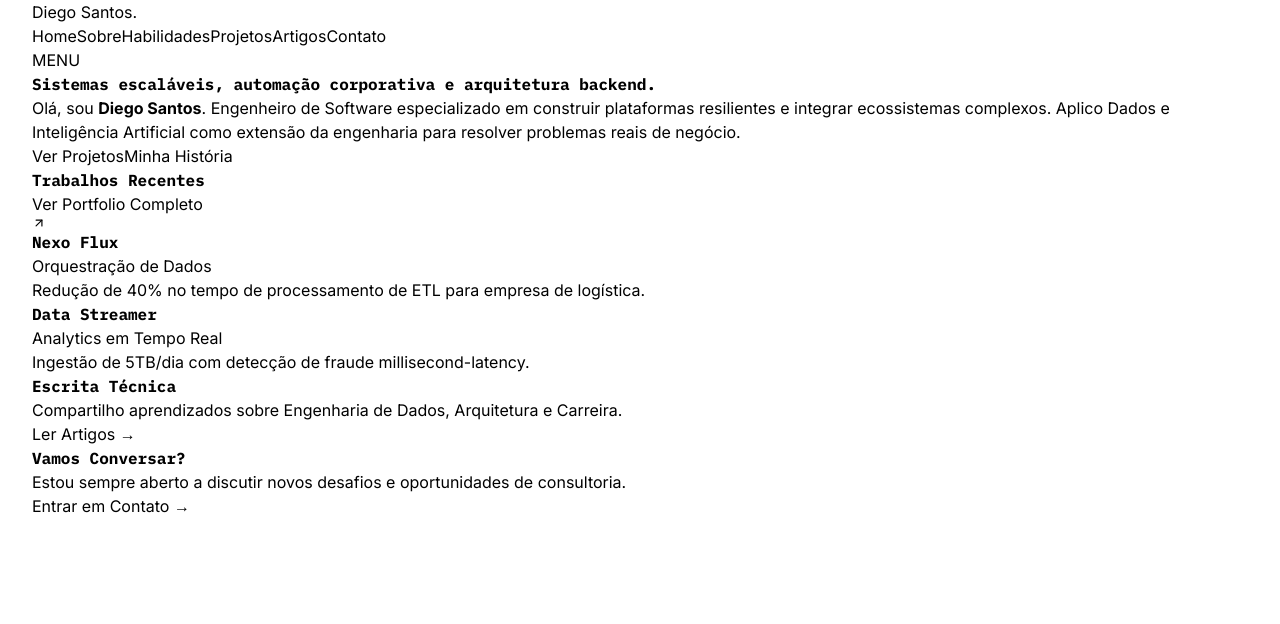
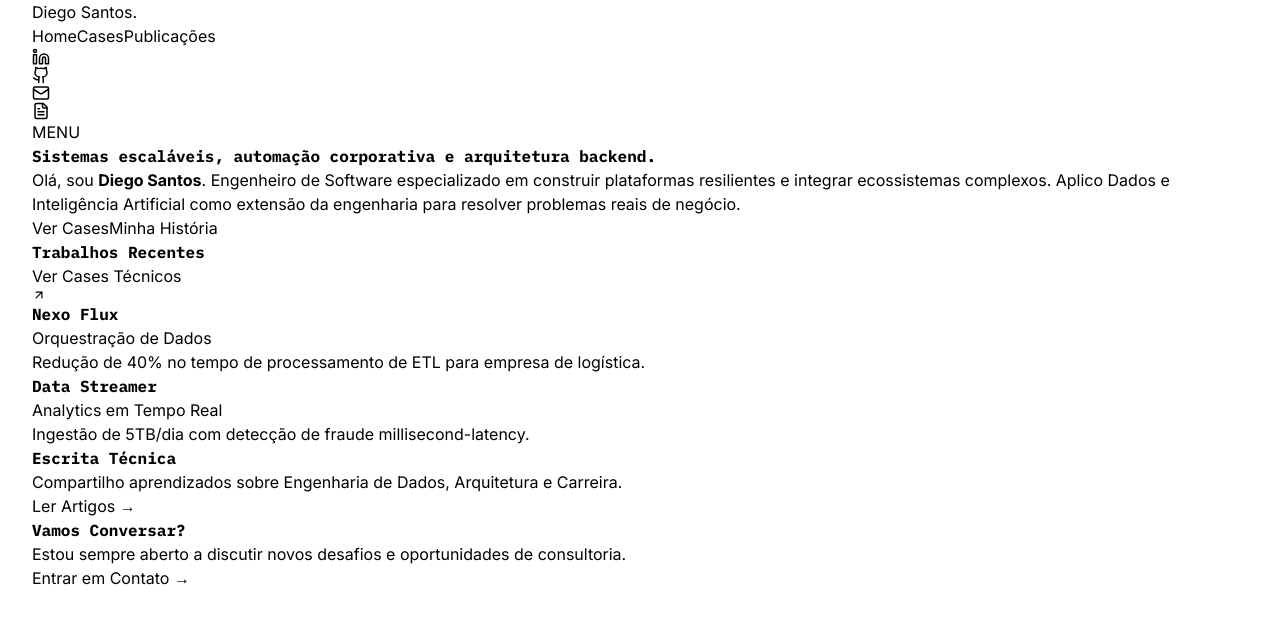
Before and after one commit to diegosantos-ai/diego-santos-portfolio, a React (Vite) app in the folder client/: page / in a window 1280 px wide. Shown: the top 624 px of the page. Built offline with nearby package versions, Linux system fonts and the light colour scheme.

Commit message:
feat: refatoracao da arquitetura de informacao (Fase 2)

```diff
--- a/client/src/App.tsx
+++ b/client/src/App.tsx
@@ -16,12 +16,15 @@ function App() {
       <div className="pt-16"> {/* Spacer for fixed nav */}
         <Switch>
           <Route path="/" component={Home} />
+          <Route path="/cases" component={Projects} />
+          {/* Rotas de transição e legado - mantidas por enquanto, mas sem protagonismo no menu */}
+          <Route path="/projetos" component={Projects} />
           <Route path="/sobre" component={About} />
           <Route path="/habilidades" component={Skills} />
-          <Route path="/projetos" component={Projects} />
+          <Route path="/contato" component={Contact} />
+
           <Route path="/artigos" component={Articles} />
           <Route path="/artigos/:slug" component={ArticlePost} />
-          <Route path="/contato" component={Contact} />
           <Route component={NotFound} />
         </Switch>
       </div>
--- a/client/src/components/Navigation.tsx
+++ b/client/src/components/Navigation.tsx
@@ -1,16 +1,21 @@
 import { Link, useLocation } from "wouter";
 import { cn } from "@/lib/utils";
+import { Github, Linkedin, FileText, Mail } from "lucide-react";
 
 export function Navigation() {
     const [location] = useLocation();
 
     const NAV_ITEMS = [
         { label: "Home", href: "/" },
-        { label: "Sobre", href: "/sobre" },
-        { label: "Habilidades", href: "/habilidades" },
-        { label: "Projetos", href: "/projetos" },
-        { label: "Artigos", href: "/artigos" },
-        { label: "Contato", href: "/contato" },
+        { label: "Cases", href: "/cases" },
+        { label: "Publicações", href: "/artigos" },
+    ];
+
+    const SOCIAL_LINKS = [
+        { icon: Linkedin, href: "https://linkedin.com/in/diego-santos-ia", label: "LinkedIn" },
+        { icon: Github, href: "https://github.com/diegosantos-ai", label: "GitHub" },
+        { icon: Mail, href: "mailto:santos.diegoj86@gmail.com", label: "Email" },
+        { icon: FileText, href: "/resume.pdf", label: "CV" }
     ];
 
     return (
@@ -22,13 +27,15 @@ export function Navigation() {
                     </a>
                 </Link>
 
-                <div className="hidden md:flex gap-8">
+                <div className="hidden md:flex items-center gap-8">
+                    {/* Main Nav */}
+                    <div className="flex gap-8">
                         {NAV_ITEMS.map((item) => (
                             <Link key={item.href} href={item.href}>
                                 <a
                                     className={cn(
                                         "text-sm font-mono tracking-wide transition-colors uppercase",
-                                    location === item.href
+                                        location === item.href || (location.startsWith(item.href) && item.href !== '/')
                                             ? "text-[#ff3300] font-bold"
                                             : "text-[#888] hover:text-[#f2f2f2]"
                                     )}
@@ -39,9 +46,28 @@ export function Navigation() {
                         ))}
                     </div>
 
-                {/* Mobile Menu Placeholder - simplificado para desktop first, mobile pode vir depois */}
+                    {/* Divider */}
+                    <div className="w-[1px] h-4 bg-[#333]"></div>
+
+                    {/* Social / Contact Contacts in Header */}
+                    <div className="flex gap-4">
+                        {SOCIAL_LINKS.map((link) => (
+                            <a
+                                key={link.label}
+                                href={link.href}
+                                target={link.href.startsWith('http') ? "_blank" : "_self"}
+                                rel="noreferrer"
+                                className="text-[#888] hover:text-[#ff3300] transition-colors"
+                                title={link.label}
+                            >
+                                <link.icon size={18} />
+                            </a>
+                        ))}
+                    </div>
+                </div>
+
+                {/* Mobile Menu Placeholder */}
                 <div className="md:hidden text-[#888]">
-                    {/* TODO: Mobile Menu */}
                     MENU
                 </div>
             </div>
--- a/client/src/pages/Home.tsx
+++ b/client/src/pages/Home.tsx
@@ -15,9 +15,9 @@ export default function Home() {
         </p>
 
         <div className="mt-12 flex gap-6">
-          <Link href="/projetos">
+          <Link href="/cases">
             <a className="bg-[#f2f2f2] text-[#0a0a0a] px-8 py-4 font-bold uppercase tracking-widest text-sm hover:bg-[#ff3300] hover:text-white transition-colors">
-              Ver Projetos
+              Ver Cases
             </a>
           </Link>
           <Link href="/sobre">
@@ -32,9 +32,9 @@ export default function Home() {
       <section className="mb-32 border-t border-[#222] pt-20">
         <div className="flex items-baseline justify-between mb-12">
           <h2 className="text-3xl font-serif text-[#f2f2f2]">Trabalhos Recentes</h2>
-          <Link href="/projetos">
+          <Link href="/cases">
             <a className="text-[#ff3300] text-sm hover:underline flex items-center gap-2">
-              Ver Portfolio Completo <ArrowUpRight size={14} />
+              Ver Cases Técnicos <ArrowUpRight size={14} />
             </a>
           </Link>
         </div>
@@ -45,13 +45,13 @@ export default function Home() {
               title: "Nexo Flux",
               category: "Orquestração de Dados",
               summary: "Redução de 40% no tempo de processamento de ETL para empresa de logística.",
-              link: "/projetos" // Idealmente linkaria para detalhe
+              link: "/cases" // Idealmente linkaria para detalhe
             },
             {
               title: "Data Streamer",
               category: "Analytics em Tempo Real",
               summary: "Ingestão de 5TB/dia com detecção de fraude millisecond-latency.",
-              link: "/projetos"
+              link: "/cases"
             }
           ].map((project) => (
             <div key={project.title} className="group cursor-pointer">
--- a/client/src/pages/Projects.tsx
+++ b/client/src/pages/Projects.tsx
@@ -39,9 +39,9 @@ const PROJECTS = [
 export default function Projects() {
     return (
         <div className="container mx-auto px-6 py-20 max-w-4xl">
-            <h1 className="text-4xl md:text-5xl font-serif text-[#f2f2f2] mb-6">Projetos de Impacto</h1>
+            <h1 className="text-4xl md:text-5xl font-serif text-[#f2f2f2] mb-6">Cases Técnicos</h1>
             <p className="text-xl text-[#888] font-light mb-16 max-w-2xl">
-                Uma seleção de desafios técnicos que resolvi, com foco em valor de negócio e arquitetura robusta.
+                Uma seleção de desafios técnicos que resolvi, com foco em impacto no negócio e arquitetura de software robusta.
             </p>
 
             <div className="space-y-24">
```
Also changed, not shown: 1 other file (tests, documents, lock files or other folders). Lines whose indentation alone changed are shown as unchanged.
